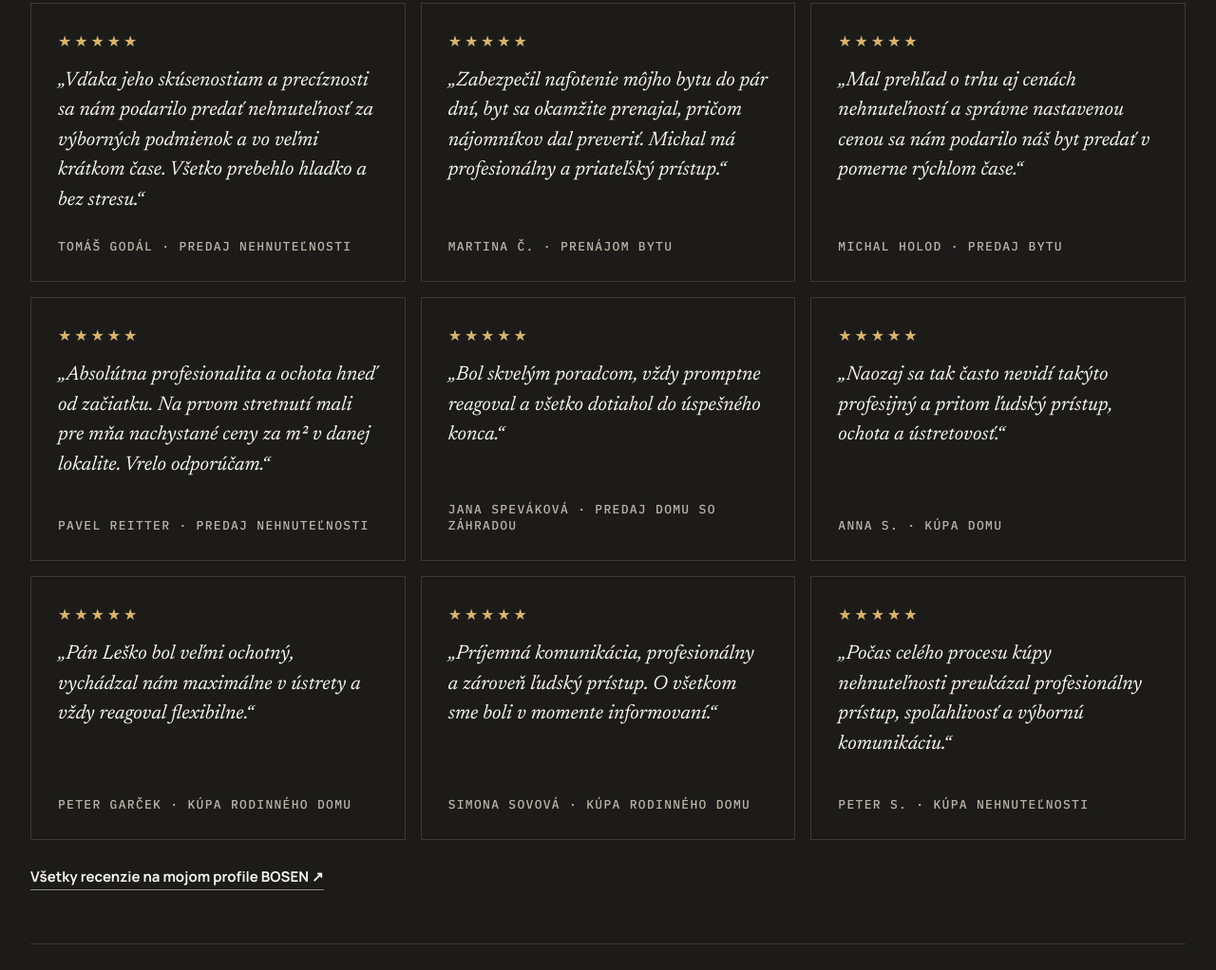
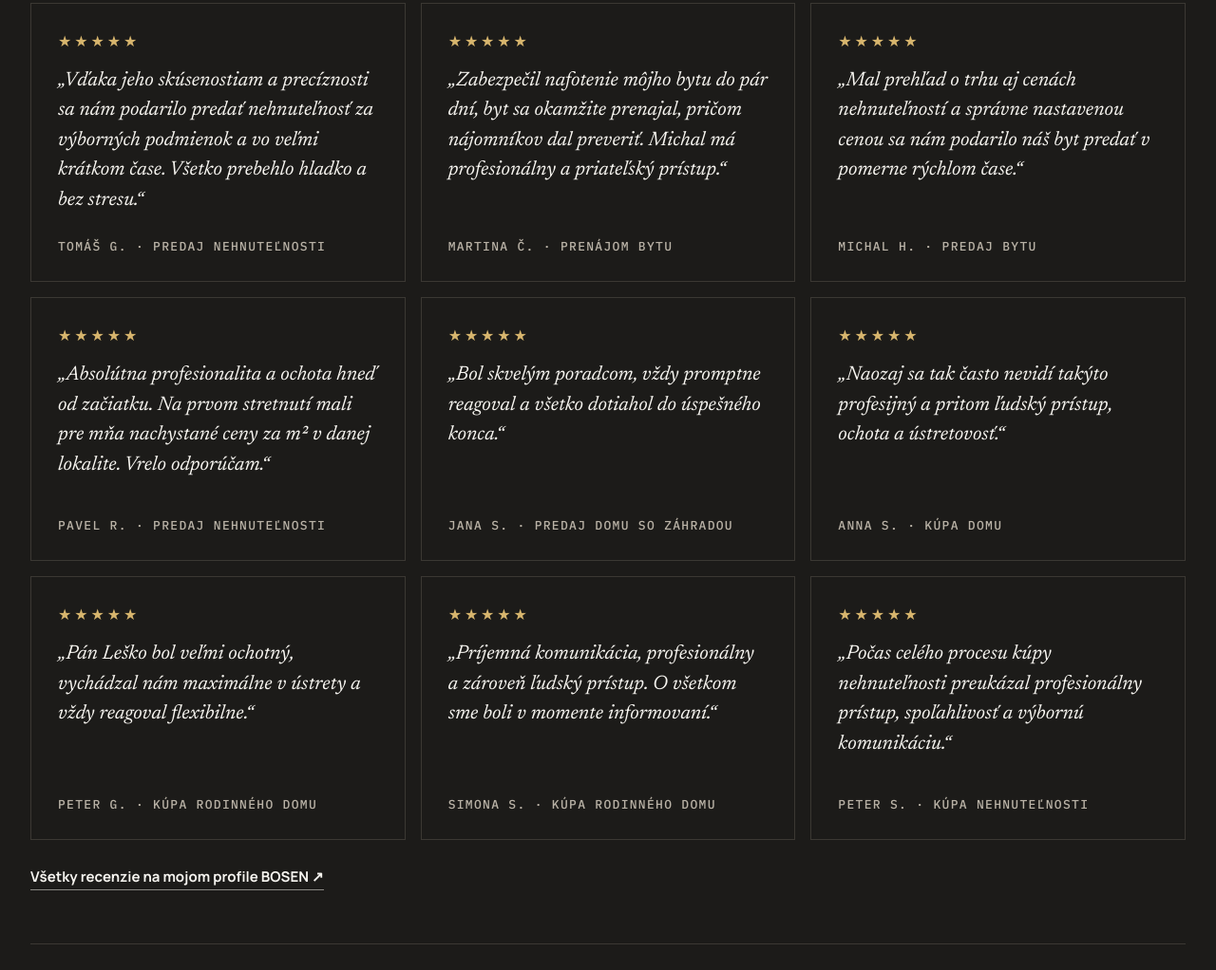
Before and after one commit to leskomichal33/bosen, a plain HTML site: page index.html in a window 1280 px wide. Shown: the part 8646-9668 px from the top of the page at 95% size. Drawn offline with Linux system fonts and the light colour scheme.

Commit message:
Recenzie: krstné meno a iniciála priezviska
Co-Authored-By: Claude Opus 5.5 <noreply@anthropic.com>
Claude-Session: https://claude.ai/code/session_01DCvQGxxswHsVupy3JF3CWG

```diff
--- a/index.html
+++ b/index.html
@@ -549,21 +549,21 @@ img{max-width:100%}
     <h2 style="margin: 18px 0 0; font-weight: 800; font-size: clamp(40px, 4.6vw, 68px); line-height: 0.98; letter-spacing: -0.05em">Najlepšie o spolupráci <span style="font-family: Newsreader, Georgia, serif; font-style: italic; font-weight: 400; letter-spacing: -0.03em; color: #d7b56d">povedia klienti.</span></h2>
     <div style="margin-top: 48px; display: grid; grid-template-columns: repeat(auto-fit, minmax(340px, 1fr)); gap: 16px">
 
-        <figure style="margin: 0; padding: 28px; border: 1px solid #3b3833; display: flex; flex-direction: column; justify-content: space-between; gap: 24px; min-height: 220px"><div><div style="color: #d7b56d; letter-spacing: 0.18em" aria-label="5 hviezdičiek z 5">★★★★★</div><blockquote style="margin: 16px 0 0; font-family: Newsreader, Georgia, serif; font-style: italic; font-size: 21px; line-height: 1.5">„Vďaka jeho skúsenostiam a precíznosti sa nám podarilo predať nehnuteľnosť za výborných podmienok a vo veľmi krátkom čase. Všetko prebehlo hladko a bez stresu.“</blockquote></div><figcaption style="font-family: 'IBM Plex Mono', monospace; font-size: 13px; letter-spacing: 0.1em; text-transform: uppercase; color: #b9b2a6">Tomáš Godál · predaj nehnuteľnosti</figcaption></figure>
+        <figure style="margin: 0; padding: 28px; border: 1px solid #3b3833; display: flex; flex-direction: column; justify-content: space-between; gap: 24px; min-height: 220px"><div><div style="color: #d7b56d; letter-spacing: 0.18em" aria-label="5 hviezdičiek z 5">★★★★★</div><blockquote style="margin: 16px 0 0; font-family: Newsreader, Georgia, serif; font-style: italic; font-size: 21px; line-height: 1.5">„Vďaka jeho skúsenostiam a precíznosti sa nám podarilo predať nehnuteľnosť za výborných podmienok a vo veľmi krátkom čase. Všetko prebehlo hladko a bez stresu.“</blockquote></div><figcaption style="font-family: 'IBM Plex Mono', monospace; font-size: 13px; letter-spacing: 0.1em; text-transform: uppercase; color: #b9b2a6">Tomáš G. · predaj nehnuteľnosti</figcaption></figure>
 
         <figure style="margin: 0; padding: 28px; border: 1px solid #3b3833; display: flex; flex-direction: column; justify-content: space-between; gap: 24px; min-height: 220px"><div><div style="color: #d7b56d; letter-spacing: 0.18em" aria-label="5 hviezdičiek z 5">★★★★★</div><blockquote style="margin: 16px 0 0; font-family: Newsreader, Georgia, serif; font-style: italic; font-size: 21px; line-height: 1.5">„Zabezpečil nafotenie môjho bytu do pár dní, byt sa okamžite prenajal, pričom nájomníkov dal preveriť. Michal má profesionálny a priateľský prístup.“</blockquote></div><figcaption style="font-family: 'IBM Plex Mono', monospace; font-size: 13px; letter-spacing: 0.1em; text-transform: uppercase; color: #b9b2a6">Martina Č. · prenájom bytu</figcaption></figure>
 
-        <figure style="margin: 0; padding: 28px; border: 1px solid #3b3833; display: flex; flex-direction: column; justify-content: space-between; gap: 24px; min-height: 220px"><div><div style="color: #d7b56d; letter-spacing: 0.18em" aria-label="5 hviezdičiek z 5">★★★★★</div><blockquote style="margin: 16px 0 0; font-family: Newsreader, Georgia, serif; font-style: italic; font-size: 21px; line-height: 1.5">„Mal prehľad o trhu aj cenách nehnuteľností a správne nastavenou cenou sa nám podarilo náš byt predať v pomerne rýchlom čase.“</blockquote></div><figcaption style="font-family: 'IBM Plex Mono', monospace; font-size: 13px; letter-spacing: 0.1em; text-transform: uppercase; color: #b9b2a6">Michal Holod · predaj bytu</figcaption></figure>
+        <figure style="margin: 0; padding: 28px; border: 1px solid #3b3833; display: flex; flex-direction: column; justify-content: space-between; gap: 24px; min-height: 220px"><div><div style="color: #d7b56d; letter-spacing: 0.18em" aria-label="5 hviezdičiek z 5">★★★★★</div><blockquote style="margin: 16px 0 0; font-family: Newsreader, Georgia, serif; font-style: italic; font-size: 21px; line-height: 1.5">„Mal prehľad o trhu aj cenách nehnuteľností a správne nastavenou cenou sa nám podarilo náš byt predať v pomerne rýchlom čase.“</blockquote></div><figcaption style="font-family: 'IBM Plex Mono', monospace; font-size: 13px; letter-spacing: 0.1em; text-transform: uppercase; color: #b9b2a6">Michal H. · predaj bytu</figcaption></figure>
 
-        <figure style="margin: 0; padding: 28px; border: 1px solid #3b3833; display: flex; flex-direction: column; justify-content: space-between; gap: 24px; min-height: 220px"><div><div style="color: #d7b56d; letter-spacing: 0.18em" aria-label="5 hviezdičiek z 5">★★★★★</div><blockquote style="margin: 16px 0 0; font-family: Newsreader, Georgia, serif; font-style: italic; font-size: 21px; line-height: 1.5">„Absolútna profesionalita a ochota hneď od začiatku. Na prvom stretnutí mali pre mňa nachystané ceny za m² v danej lokalite. Vrelo odporúčam.“</blockquote></div><figcaption style="font-family: 'IBM Plex Mono', monospace; font-size: 13px; letter-spacing: 0.1em; text-transform: uppercase; color: #b9b2a6">Pavel Reitter · predaj nehnuteľnosti</figcaption></figure>
+        <figure style="margin: 0; padding: 28px; border: 1px solid #3b3833; display: flex; flex-direction: column; justify-content: space-between; gap: 24px; min-height: 220px"><div><div style="color: #d7b56d; letter-spacing: 0.18em" aria-label="5 hviezdičiek z 5">★★★★★</div><blockquote style="margin: 16px 0 0; font-family: Newsreader, Georgia, serif; font-style: italic; font-size: 21px; line-height: 1.5">„Absolútna profesionalita a ochota hneď od začiatku. Na prvom stretnutí mali pre mňa nachystané ceny za m² v danej lokalite. Vrelo odporúčam.“</blockquote></div><figcaption style="font-family: 'IBM Plex Mono', monospace; font-size: 13px; letter-spacing: 0.1em; text-transform: uppercase; color: #b9b2a6">Pavel R. · predaj nehnuteľnosti</figcaption></figure>
 
-        <figure style="margin: 0; padding: 28px; border: 1px solid #3b3833; display: flex; flex-direction: column; justify-content: space-between; gap: 24px; min-height: 220px"><div><div style="color: #d7b56d; letter-spacing: 0.18em" aria-label="5 hviezdičiek z 5">★★★★★</div><blockquote style="margin: 16px 0 0; font-family: Newsreader, Georgia, serif; font-style: italic; font-size: 21px; line-height: 1.5">„Bol skvelým poradcom, vždy promptne reagoval a všetko dotiahol do úspešného konca.“</blockquote></div><figcaption style="font-family: 'IBM Plex Mono', monospace; font-size: 13px; letter-spacing: 0.1em; text-transform: uppercase; color: #b9b2a6">Jana Speváková · predaj domu so záhradou</figcaption></figure>
+        <figure style="margin: 0; padding: 28px; border: 1px solid #3b3833; display: flex; flex-direction: column; justify-content: space-between; gap: 24px; min-height: 220px"><div><div style="color: #d7b56d; letter-spacing: 0.18em" aria-label="5 hviezdičiek z 5">★★★★★</div><blockquote style="margin: 16px 0 0; font-family: Newsreader, Georgia, serif; font-style: italic; font-size: 21px; line-height: 1.5">„Bol skvelým poradcom, vždy promptne reagoval a všetko dotiahol do úspešného konca.“</blockquote></div><figcaption style="font-family: 'IBM Plex Mono', monospace; font-size: 13px; letter-spacing: 0.1em; text-transform: uppercase; color: #b9b2a6">Jana S. · predaj domu so záhradou</figcaption></figure>
 
         <figure style="margin: 0; padding: 28px; border: 1px solid #3b3833; display: flex; flex-direction: column; justify-content: space-between; gap: 24px; min-height: 220px"><div><div style="color: #d7b56d; letter-spacing: 0.18em" aria-label="5 hviezdičiek z 5">★★★★★</div><blockquote style="margin: 16px 0 0; font-family: Newsreader, Georgia, serif; font-style: italic; font-size: 21px; line-height: 1.5">„Naozaj sa tak často nevidí takýto profesijný a pritom ľudský prístup, ochota a ústretovosť.“</blockquote></div><figcaption style="font-family: 'IBM Plex Mono', monospace; font-size: 13px; letter-spacing: 0.1em; text-transform: uppercase; color: #b9b2a6">Anna S. · kúpa domu</figcaption></figure>
 
-        <figure style="margin: 0; padding: 28px; border: 1px solid #3b3833; display: flex; flex-direction: column; justify-content: space-between; gap: 24px; min-height: 220px"><div><div style="color: #d7b56d; letter-spacing: 0.18em" aria-label="5 hviezdičiek z 5">★★★★★</div><blockquote style="margin: 16px 0 0; font-family: Newsreader, Georgia, serif; font-style: italic; font-size: 21px; line-height: 1.5">„Pán Leško bol veľmi ochotný, vychádzal nám maximálne v ústrety a vždy reagoval flexibilne.“</blockquote></div><figcaption style="font-family: 'IBM Plex Mono', monospace; font-size: 13px; letter-spacing: 0.1em; text-transform: uppercase; color: #b9b2a6">Peter Garček · kúpa rodinného domu</figcaption></figure>
+        <figure style="margin: 0; padding: 28px; border: 1px solid #3b3833; display: flex; flex-direction: column; justify-content: space-between; gap: 24px; min-height: 220px"><div><div style="color: #d7b56d; letter-spacing: 0.18em" aria-label="5 hviezdičiek z 5">★★★★★</div><blockquote style="margin: 16px 0 0; font-family: Newsreader, Georgia, serif; font-style: italic; font-size: 21px; line-height: 1.5">„Pán Leško bol veľmi ochotný, vychádzal nám maximálne v ústrety a vždy reagoval flexibilne.“</blockquote></div><figcaption style="font-family: 'IBM Plex Mono', monospace; font-size: 13px; letter-spacing: 0.1em; text-transform: uppercase; color: #b9b2a6">Peter G. · kúpa rodinného domu</figcaption></figure>
 
-        <figure style="margin: 0; padding: 28px; border: 1px solid #3b3833; display: flex; flex-direction: column; justify-content: space-between; gap: 24px; min-height: 220px"><div><div style="color: #d7b56d; letter-spacing: 0.18em" aria-label="5 hviezdičiek z 5">★★★★★</div><blockquote style="margin: 16px 0 0; font-family: Newsreader, Georgia, serif; font-style: italic; font-size: 21px; line-height: 1.5">„Príjemná komunikácia, profesionálny a zároveň ľudský prístup. O všetkom sme boli v momente informovaní.“</blockquote></div><figcaption style="font-family: 'IBM Plex Mono', monospace; font-size: 13px; letter-spacing: 0.1em; text-transform: uppercase; color: #b9b2a6">Simona Sovová · kúpa rodinného domu</figcaption></figure>
+        <figure style="margin: 0; padding: 28px; border: 1px solid #3b3833; display: flex; flex-direction: column; justify-content: space-between; gap: 24px; min-height: 220px"><div><div style="color: #d7b56d; letter-spacing: 0.18em" aria-label="5 hviezdičiek z 5">★★★★★</div><blockquote style="margin: 16px 0 0; font-family: Newsreader, Georgia, serif; font-style: italic; font-size: 21px; line-height: 1.5">„Príjemná komunikácia, profesionálny a zároveň ľudský prístup. O všetkom sme boli v momente informovaní.“</blockquote></div><figcaption style="font-family: 'IBM Plex Mono', monospace; font-size: 13px; letter-spacing: 0.1em; text-transform: uppercase; color: #b9b2a6">Simona S. · kúpa rodinného domu</figcaption></figure>
 
         <figure style="margin: 0; padding: 28px; border: 1px solid #3b3833; display: flex; flex-direction: column; justify-content: space-between; gap: 24px; min-height: 220px"><div><div style="color: #d7b56d; letter-spacing: 0.18em" aria-label="5 hviezdičiek z 5">★★★★★</div><blockquote style="margin: 16px 0 0; font-family: Newsreader, Georgia, serif; font-style: italic; font-size: 21px; line-height: 1.5">„Počas celého procesu kúpy nehnuteľnosti preukázal profesionálny prístup, spoľahlivosť a výbornú komunikáciu.“</blockquote></div><figcaption style="font-family: 'IBM Plex Mono', monospace; font-size: 13px; letter-spacing: 0.1em; text-transform: uppercase; color: #b9b2a6">Peter S. · kúpa nehnuteľnosti</figcaption></figure>
 
```
